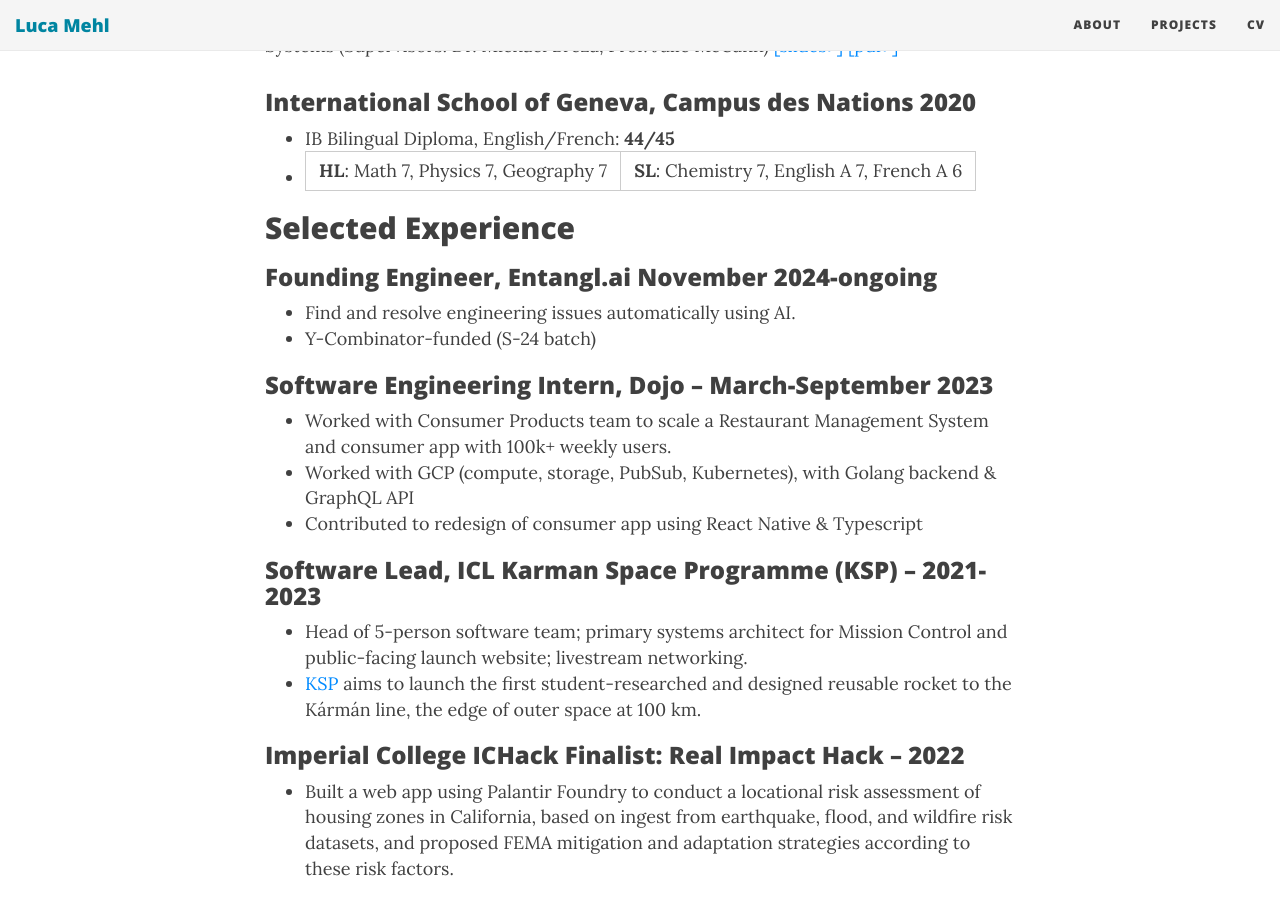
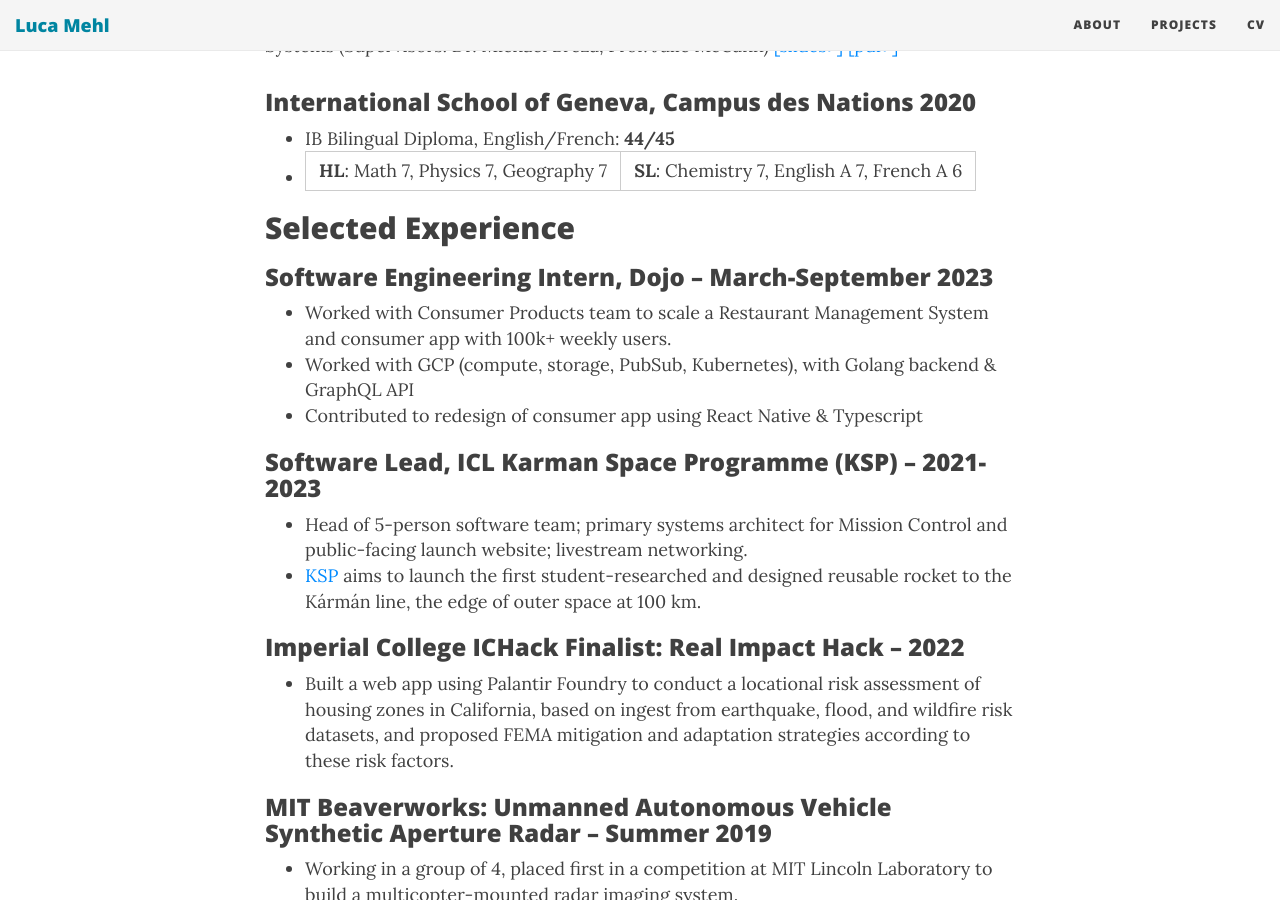
Before and after one commit to Aculisme/LMP2, a Jekyll site: the page built from index.md, in a window 1280 px wide and 900 px high, scrolled down 717 px. Built offline with Jekyll 4.4.1, drawn with Linux system fonts in a browser that asks for light colours; nearby versions of some CDN libraries; Markdown is read by kramdown in place of the engine named in the settings.

Commit message:
removed entangl

```diff
--- a/index.md
+++ b/index.md
@@ -27,11 +27,6 @@
 - **HL**: Math 7, Physics 7, Geography 7 | **SL**: Chemistry 7, English A 7, French A 6
 
 ## Selected Experience
-
-### Founding Engineer, Entangl.ai November 2024-ongoing
-
-- Find and resolve engineering issues automatically using AI.
-- Y-Combinator-funded (S-24 batch)
 
 ### Software Engineering Intern, Dojo – March-September 2023
 
```
